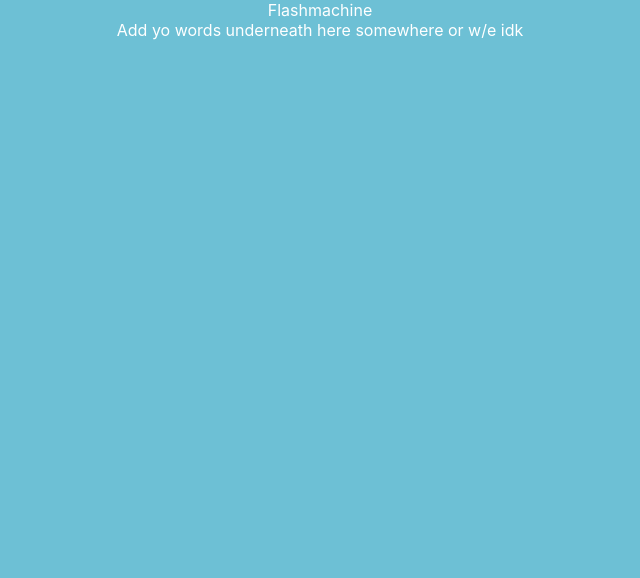
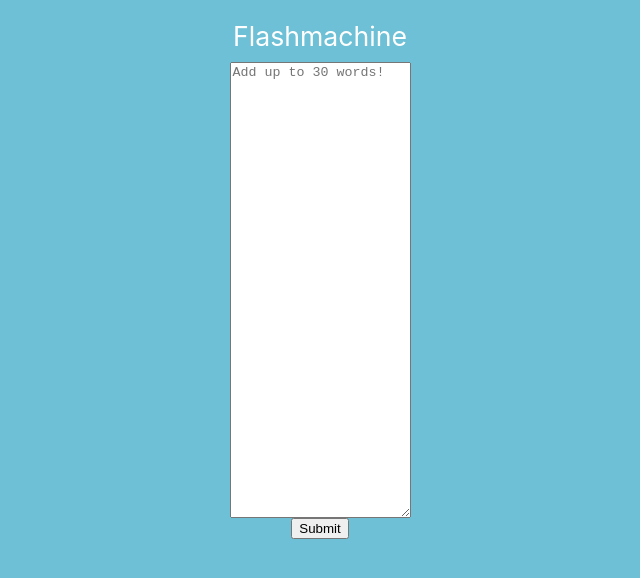
Before and after one commit to Tobio89/Flashmachine-2, a React (Create React App) app: page / in a window 1280 px wide. Shown: the top 578 px of the page, without its empty margins (320-960 px from the left). Built offline with nearby package versions, Linux system fonts and the light colour scheme.

Commit message:
Add: text area and function to check user is submitting less than 30 words

```diff
--- a/src/App.module.scss
+++ b/src/App.module.scss
@@ -4,5 +4,6 @@
     display: flex;
     flex-direction: column;
     height:100vh;
+    padding:10px;
     width:100vw;
 }
--- a/src/components/Header/index.tsx
+++ /dev/null
@@ -1,5 +0,0 @@
-function Header() {
-  return <header>Flashmachine</header>;
-}
-
-export default Header;
--- /dev/null
+++ b/src/hooks/useWordTransforms.tsx
@@ -0,0 +1,15 @@
+function useWordTransforms() {
+  function splitAndClean(wordString: string) {
+    return wordString.split("\n").filter((i) => {
+      return /\w+/.test(i);
+    });
+  }
+
+  const canSubmit = (wordString: string) => {
+    const r = splitAndClean(wordString).length;
+    return r > 0 && r <= 30;
+  };
+  return { canSubmit };
+}
+
+export default useWordTransforms;
--- a/src/index.css
+++ b/src/index.css
@@ -17,3 +17,7 @@ body {
 
 
 }
+
+* {
+  box-sizing: border-box;
+}
--- a/src/pages/Main/Main.module.scss
+++ b/src/pages/Main/Main.module.scss
@@ -0,0 +1,5 @@
+.main {
+  display: flex;
+  flex-direction: column;
+  align-items: center;
+}
--- a/src/pages/Main/index.tsx
+++ b/src/pages/Main/index.tsx
@@ -1,5 +1,24 @@
+import { useState } from "react";
+import useWordTransforms from "../../hooks/useWordTransforms";
+
+import style from "./Main.module.scss";
+
 function Main() {
-  return <section>Add yo words underneath here somewhere or w/e idk</section>;
+  const [textInput, setTextInput] = useState<string>("");
+
+  const { canSubmit } = useWordTransforms();
+
+  return (
+    <section className={style.main}>
+      <textarea
+        rows={30}
+        placeholder="Add up to 30 words!"
+        value={textInput}
+        onChange={(e) => setTextInput(e.target.value)}
+      />
+      <button onClick={() => console.log(canSubmit(textInput))}>Submit</button>
+    </section>
+  );
 }
 
 export default Main;
--- /dev/null
+++ b/src/ui/Header/Header.module.scss
@@ -0,0 +1,4 @@
+.header {
+  font-size: 20pt;
+  margin: 10px;
+}
--- /dev/null
+++ b/src/ui/Header/index.tsx
@@ -0,0 +1,7 @@
+import style from "./Header.module.scss";
+
+function Header() {
+  return <header className={style.header}>Flashmachine</header>;
+}
+
+export default Header;
```
Also changed, not shown: src/App.tsx (+5 -8 lines).
